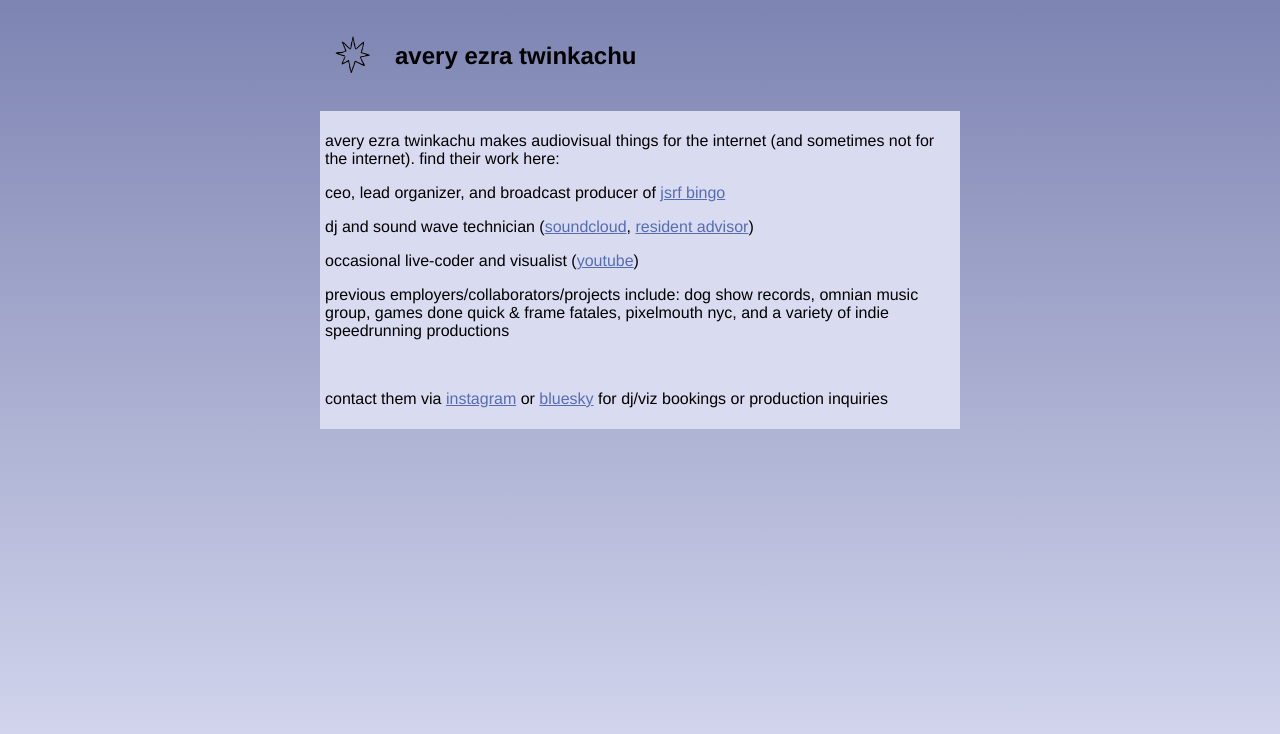
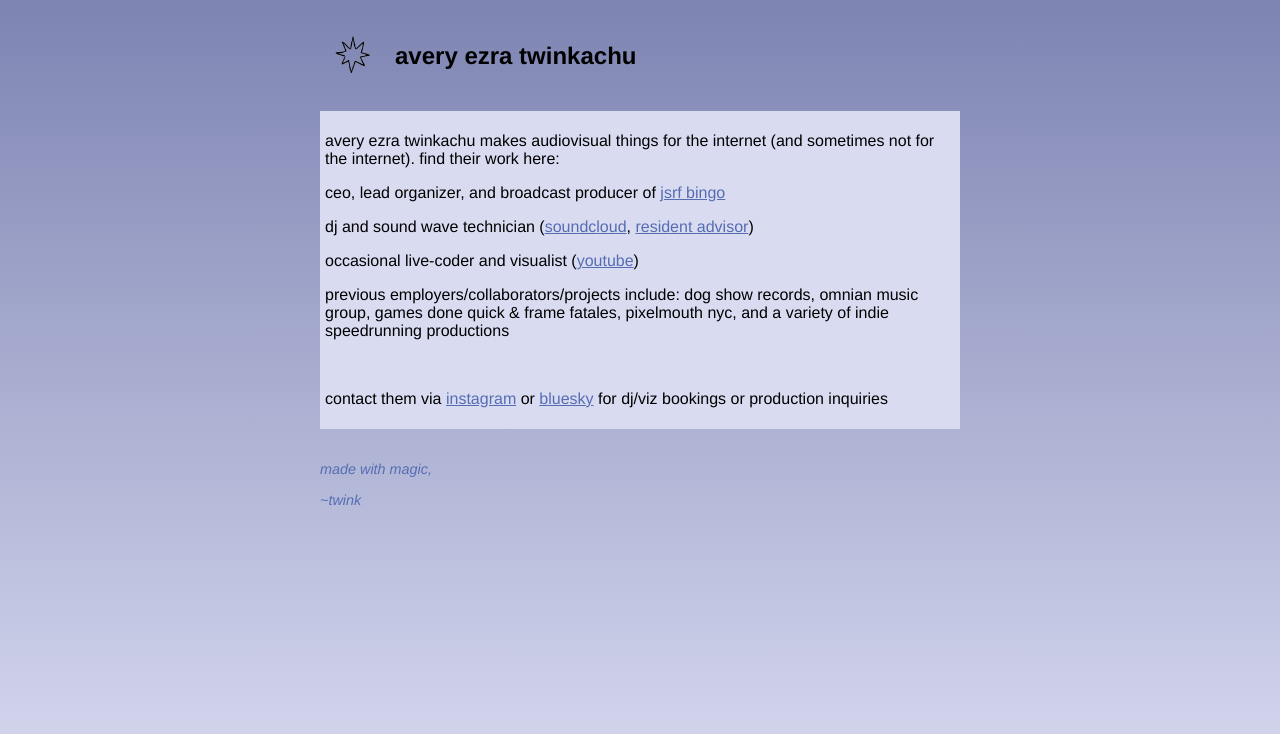
Before and after one commit to aaverymg/averymg, a plain HTML site: page index.html in a window 1280 px wide. Drawn offline with Linux system fonts and the light colour scheme.

Commit message:
added sign-offs

```diff
--- a/css/style.css
+++ b/css/style.css
@@ -38,20 +38,9 @@ a, a:visited {
     padding: 5px;
 }
 
-#menu {
-    height: 340px;
+#footer {
+    background-color: transparent;
+    color: #566DB3;
+    font-style: italic;
+    font-size: 90%;
 }
-
-button {
-    background-color: #39457b;
-    color: #D9DBF1;
-    width: 100px;
-    height: 100px;
-    font-weight: bold;
-    text-align: center;
-}
-
-button:hover {
-    background-color: #D9DBF1;
-    color: #39457b;
-}
--- a/index.html
+++ b/index.html
@@ -6,6 +6,7 @@
     <meta name="viewport" content="width=device-width, initial-scale=1.0">
     <title>★★★★★</title>
     <link rel="stylesheet" href="css\style.css">
+    <script src="js\script.js" async></script>
 
 </head>
 <body>
@@ -27,5 +28,14 @@
         <p>contact them via <a href="https://www.instagram.com/forager.wav/" target="_blank">instagram</a> or <a href="https://bsky.app/profile/twinkachu.bsky.social" target="_blank">bluesky</a> for dj/viz bookings or production inquiries</p>
         </p>
 
+    </div>
+    <br>
+    <div id="footer">
+    <footer>
+        <p id="footerText"></p>
+        <p id="footerName">~twink</p>
+    </footer>
+    </div>
+
 </body>
 </html>
--- /dev/null
+++ b/js/script.js
@@ -0,0 +1,147 @@
+function footerText() {
+            const footers = [
+        "in solidarity,",
+        "from the river to the sea,",
+        "with energy,",
+        "not yours at all,",
+        "one email away from freedom,",
+        "i'm just happy to be here,",
+        "hell if i know,",
+        "or else,",
+        "ingest immediately after reading,",
+        "good luck final girl,",
+        "inevitably,",
+        "nothing more to say,",
+        "sensitive but unclassified,",
+        "asynchronously,",
+        "mortified,",
+        "wrathfully yours,",
+        "i hope,",
+        "see you everywhere,",
+        "collapsing into the ether,",
+        "love and rage,",
+        "i wish you nothing but joy,",
+        "inconclusively yours,",
+        "all's well that ends,",
+        "stars aligning,",
+        "ease towards pleasure,",
+        "to insanity,",
+        "hand in hand,",
+        "chronically,",
+        "as above; so below,",
+        "godspeed,",
+        "bending towards the sun,",
+        "i wish you a kinder internet,",
+        "try me,",
+        "strategically aligned,",
+        "through gritted teeth,",
+        "may it be unfamiliar, potentially threatening, and new,",
+        "you'll never catch me alive,",
+        "fresher than ever,",
+        "diabolically,",
+        "sonically yours,",
+        "painfully yours,",
+        "handled with care,",
+        "made with magic,",
+        "the world is abundant,",
+        "until again,",
+        "regrettably,",
+        "just like we never said goodbye,",
+        "before it gets any worse,",
+        "go well,",
+        "time is of the essence,",
+        "by a show of hands,",
+        "with open windows,",
+        "cheering for you from afar,",
+        "with reasonable love,",
+        "everything eats and is eaten,",
+        "yours remotely,",
+        "your brother in christ,",
+        "and that's on god,",
+        "trust the process,",
+        "tomorrow, and tomorrow, and tomorrow,",
+        "never far from home,",
+        "let there be light,",
+        "from my end of the fibre optic cable to yours,",
+        "in this together,",
+        "sent from the stars,",
+        "also also also and and and,",
+        "nothing new,",
+        "ASAP (as slow as possible),",
+        "at my band's width,",
+        "heck if i know,",
+        "we're different but the same,",
+        "no questions asked,",
+        "i know the end,",
+        "both out of habitat and necessity,",
+        "fondly,",
+        "from memory,",
+        "part of the process,",
+        "rest in peace,",
+        "heroically,",
+        "bottom text,",
+        "waving from afar,",
+        "from the molecules of my being,",
+        "typing off,",
+        "as the edges crumble,",
+        "today we do better,",
+        "fingers crossed,",
+        "controversially,",
+        "keep it crispy,",
+        "with constant anxiety,",
+        "i want to see what happens next,",
+        "not a lot just forever,",
+        "sent with blind confidence,",
+        "your wish is my command,",
+        "effective immediately,",
+        "slowly but surely,",
+        "in time,",
+        "all good things,",
+        "as fast as time goes,",
+        "in confusion and laughter,",
+        "spontaneously combusting,",
+        "dazed and confused,",
+        "at my best,",
+        "permanently overwhelmed,",
+        "disappearing,",
+        "dematerializing,",
+        "falling back to earth,",
+        "from the top of my heart,",
+        "back to our regularly scheduled programming,",
+        "it doesn't matter if you don't know the lingo,",
+        "we ride at dawn,",
+        "sending bright light,",
+        "in beautiful company,",
+        "with love and tremendous worry,",
+        "solidarity forever,",
+        "see you on the other side,",
+        "in perpetuity,",
+        "give and take care,",
+        "distantly yours,",
+        "dream well,",
+        "allegedly,",
+        "more to come,",
+        "to hell with it,",
+        "(sent with lasers),",
+        "from my screen to yours,",
+        "stressfully yours,",
+        "get it twisted,",
+        "all the best through the server from the heart,",
+        "death to the enemy,",
+        "ad astra,",
+        "indefinitely,",
+        "ashes to ashes,",
+        "dust to dust,",
+        "all things considered,",
+        "no hard feelings,",
+        "charmed,",
+        "see you online,",
+        "over and out,",
+        "kind wishes from the HQ,",
+        "we're different but the same,",
+    ];
+
+    return footers[Math.floor((Math.random() * 138.99))];
+}
+
+document.getElementById('footerText').innerHTML = footerText();
```
